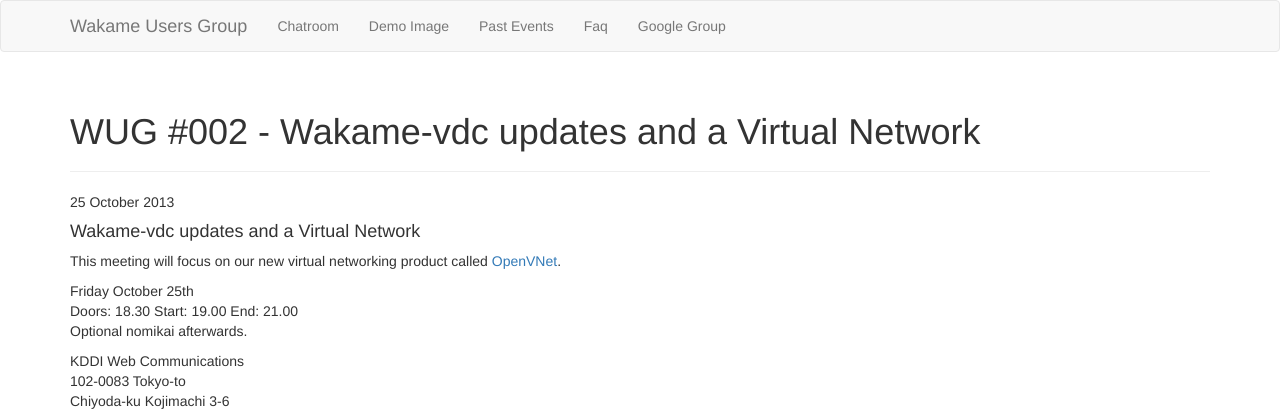
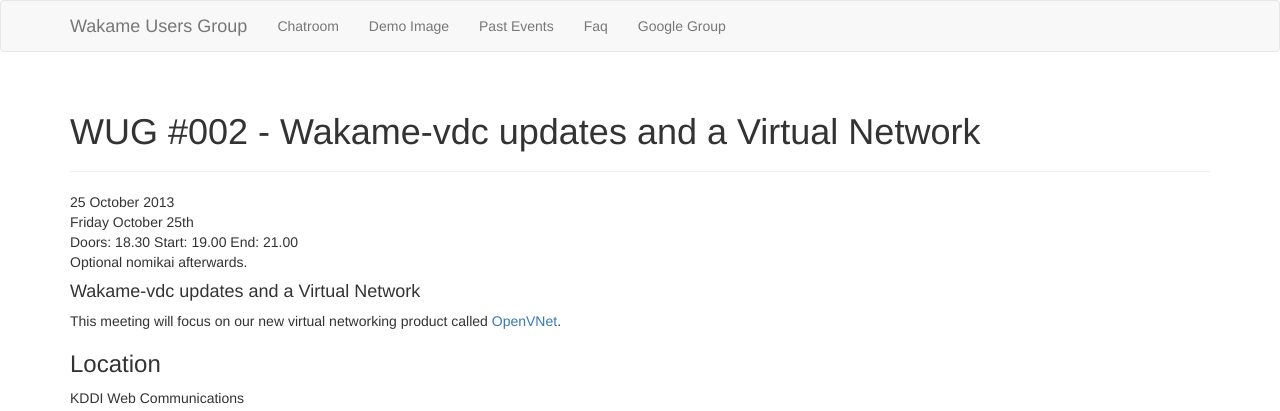
Before and after one commit to wakame/wakame.github.io, a Jekyll site: the page built from _posts/2013-10-25-wug-002.html, in a window 1280 px wide. Shown: the top 411 px of the page. Built offline with Jekyll 4.4.1, drawn with Linux system fonts in a browser that asks for light colours; nearby versions of some CDN libraries; library files that are not in the unit come from our copies.

Commit message:
Changed all the past events to have their dates on the top of the page

```diff
--- a/_posts/2013-10-25-wug-002.html
+++ b/_posts/2013-10-25-wug-002.html
@@ -6,13 +6,15 @@
 tags: []
 ---
 {% include JB/setup %}
+<p>Friday October 25th<br />
+Doors: 18.30 Start: 19.00 End: 21.00<br />
+Optional nomikai afterwards.</p>
+
 <h4>Wakame-vdc updates and a Virtual Network</h4>
 
 <p>This meeting will focus on our new virtual networking product called <a href="http://github.com/axsh/openvnet">OpenVNet</a>.</p>
 
-<p>Friday October 25th<br />
-Doors: 18.30 Start: 19.00 End: 21.00<br />
-Optional nomikai afterwards.</p>
+<h3>Location</h3>
 
 <p>
   KDDI Web Communications<br />
--- a/_posts/2014-04-25-wug-004.html
+++ b/_posts/2014-04-25-wug-004.html
@@ -6,13 +6,15 @@
 tags: []
 ---
 {% include JB/setup %}
-<h4>Indelible FS Open Source Release</h4>
-
 <p>Friday April 25th 2014<br />
 Doors: 18.30 Start: 19.00 End: 21.00<br />
 Optional nomikai afterwards.</p>
 
+<h4>Indelible FS Open Source Release</h4>
+
 <p>Our friends at <a href='http://www.igeekinc.com'>iGeek Inc.</a> are releasing part of their Indelible FS backup software as open source. During this meeting we are going to discuss Indelible FS and its integration with Wakame-vdc.</p>
+
+<h3>Location</h3>
 
 <p>
   KDDI Web Communications<br />
```
Also changed, not shown: _posts/2013-07-26-wug-001.html (+5 -3 lines), _posts/2014-01-24-wug-003.html (+5 -3 lines).
